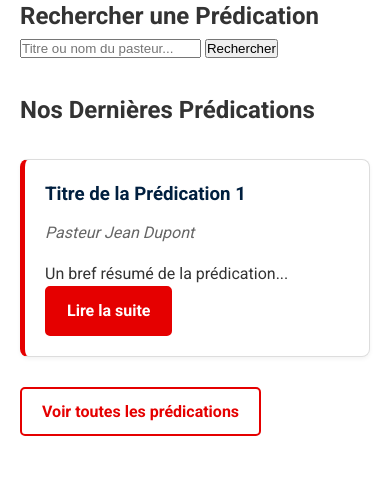
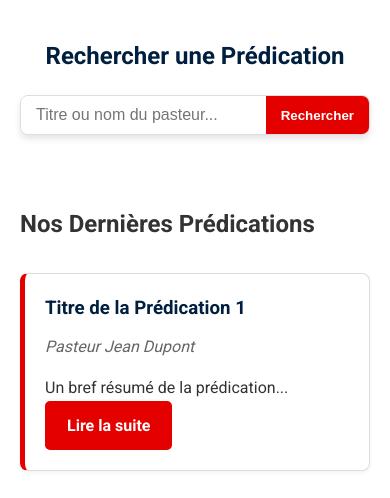
Before and after one commit to davmuks/predication_du_royaume.github.io, a plain HTML site: page index.html in a window 390 px wide. Shown: the part 303-801 px from the top of the page. Drawn offline with Linux system fonts and the light colour scheme; a script that the page names is missing.

Commit message:
style.css

```diff
--- a/style.css
+++ b/style.css
@@ -150,3 +150,68 @@ body {
         grid-template-columns: 1fr; /* Une seule colonne sur mobile */
     }
 }
+
+/* --- Barre de Recherche Stylée (Inspirée de Google) --- */
+
+.search-section {
+    padding: 40px 0;
+    text-align: center;
+}
+
+.search-section h2 {
+    margin-bottom: 20px;
+    color: var(--color-secondary);
+}
+
+.search-bar {
+    max-width: 600px;
+    margin: 0 auto;
+    display: flex;
+    box-shadow: 0 4px 6px rgba(0, 0, 0, 0.1); /* Ombre légère comme Google */
+    border-radius: 25px; /* Bords arrondis */
+    overflow: hidden; /* Assure que le contenu ne dépasse pas les bords arrondis */
+    background-color: var(--color-background);
+    border: 1px solid #ddd; /* Bordure fine pour la définition */
+}
+
+.search-bar input[type="text"] {
+    flex-grow: 1;
+    padding: 12px 20px;
+    border: none; /* Supprime la bordure native */
+    outline: none;
+    font-size: 1em;
+    border-radius: 25px 0 0 25px; /* Bords arrondis uniquement à gauche */
+}
+
+.search-bar button {
+    background-color: var(--color-primary); /* Rouge vif */
+    color: white;
+    border: none;
+    padding: 12px 20px;
+    cursor: pointer;
+    font-weight: 700;
+    transition: background-color 0.3s;
+    /* On n'arrondit pas le bouton à gauche pour qu'il s'aligne avec l'input */
+    border-radius: 0 25px 25px 0; /* Bords arrondis uniquement à droite */
+}
+
+.search-bar button:hover {
+    background-color: #CC0000;
+}
+
+/* Ajustement du Responsive pour la barre de recherche */
+@media (max-width: 650px) {
+    .search-bar {
+        border-radius: 8px; /* Moins d'arrondi sur mobile pour optimiser l'espace */
+    }
+    .search-bar input[type="text"],
+    .search-bar button {
+        border-radius: 0;
+    }
+    .search-bar input[type="text"] {
+        padding: 10px 15px;
+    }
+    .search-bar button {
+        padding: 10px 15px;
+    }
+}
```
